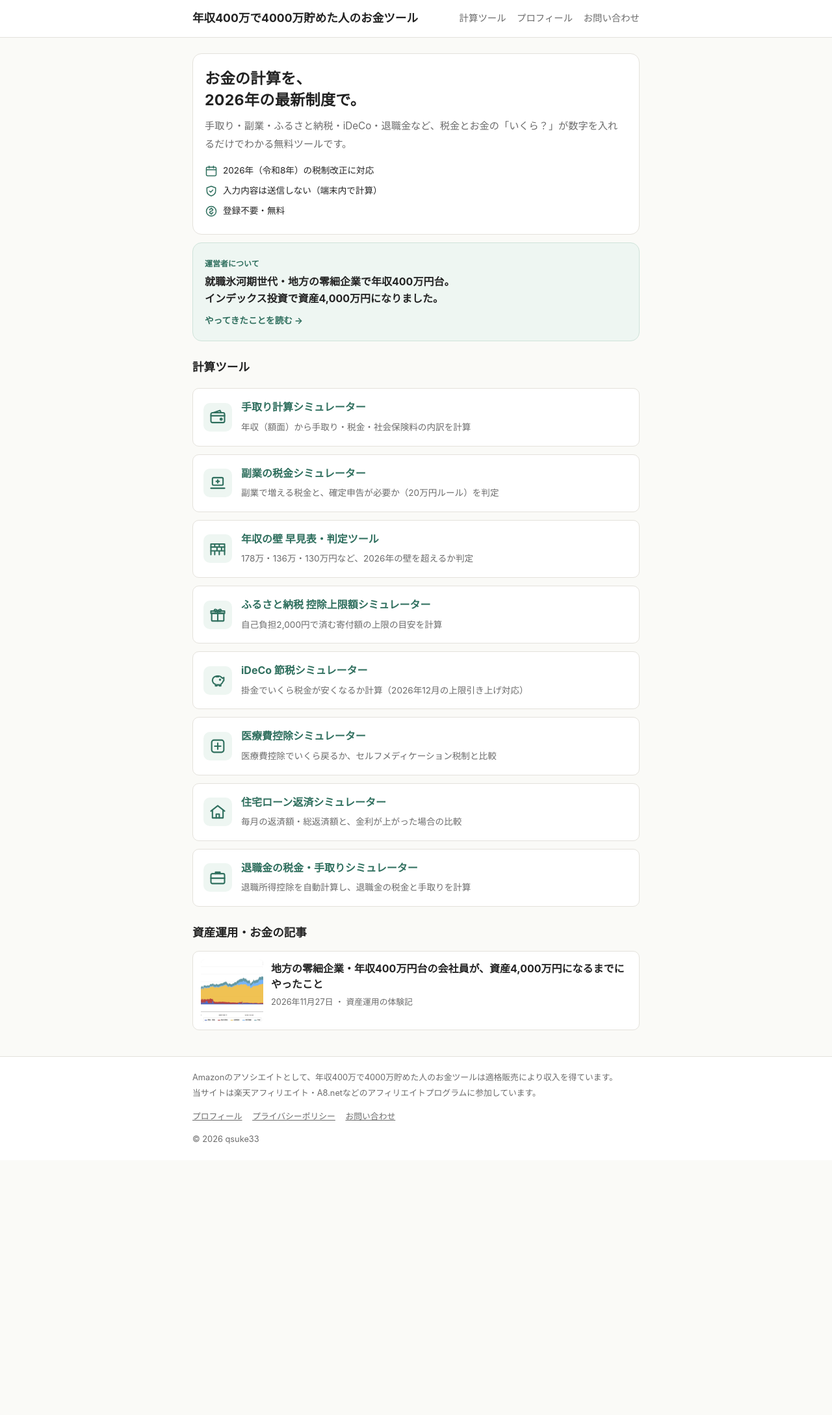
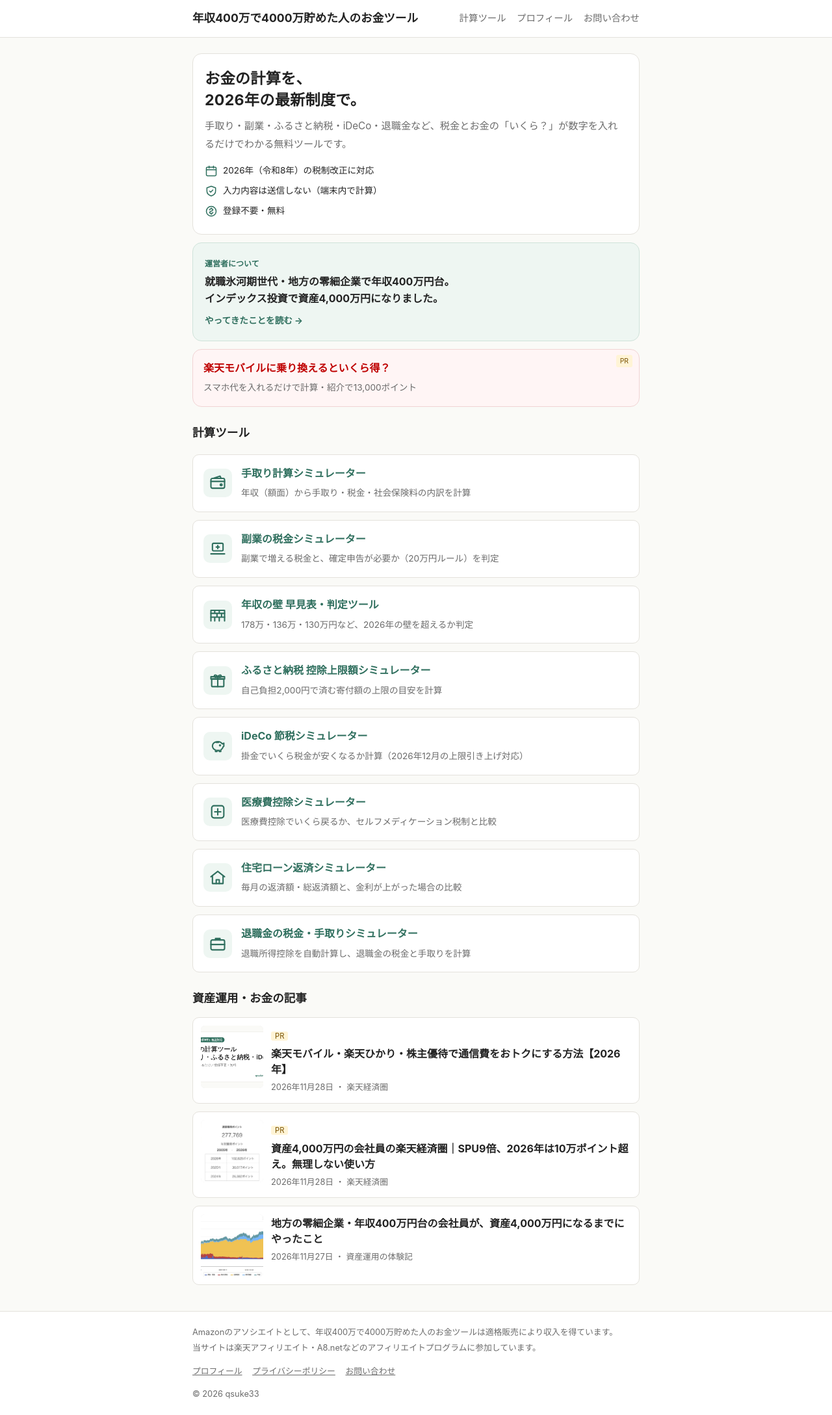
Before and after one commit to qsuke33/qsuke33.github.io, a Jekyll site: the page built from index.html, in a window 1280 px wide. Shown: the whole page at 65% size. Built offline with Jekyll 4.4.1, drawn with Linux system fonts in a browser that asks for light colours; before the commit the page ends 1785 px from its top, so only the background shows below that; part of the change alters nothing that is shown.

Commit message:
楽天経済圏・通信費の記事を公開、楽天モバイル紹介リンクを設定、トップにバナー追加
Co-Authored-By: Claude Opus 5.5 <noreply@anthropic.com>
Claude-Session: https://claude.ai/code/session_01Tt461ja138dTReBfTp5nKs

```diff
--- a/_config.yml
+++ b/_config.yml
@@ -23,7 +23,7 @@ webmaster_verifications:
   google: "bAJYdXUFVpJAni5vPUiA54s0o5_2j1aMw9nI9ruLHZc"
 
 # 楽天モバイルの紹介URL（my 楽天モバイル／Rakuten Link の「紹介する」で取得）。空なら公式キャンペーンページに飛ぶ
-rakuten_mobile_referral_url: ""
+rakuten_mobile_referral_url: "https://r10.to/h55HcN"
 
 # お問い合わせフォーム（Googleフォーム等）のURL。空欄なら「準備中」と表示。
 contact_form_url: ""
--- /dev/null
+++ b/_posts/2026-11-28-rakuten-keizaiken.md
@@ -0,0 +1,119 @@
+---
+title: "資産4,000万円の会社員の楽天経済圏｜SPU9倍、2026年は10万ポイント超え。無理しない使い方"
+category: 楽天経済圏
+section: money
+image: /assets/images/posts/rakuten/point-jisseki.jpg
+description: "年収400万円台で資産4,000万円を貯めた会社員の楽天経済圏の使い方。カード・銀行・証券・モバイル・ひかりでSPUは普段9倍。2026年の獲得ポイントは10万ポイント超え。2026年最新のSPU一覧・お買い物マラソンのルールもまとめました。"
+---
+
+年収400万円台のまま[資産4,000万円になった]({{ '/posts/2026/11/27/shisan-4000man/' | relative_url }})、地方の零細企業勤めの会社員です。
+
+日用品から家電まで、買い物はできるだけ楽天でしています。この記事では、**私が実際に使っている楽天経済圏の組み方**と、2026年11月時点の**SPU・お買い物マラソンのルール**をまとめます。
+
+## 私の楽天ポイントの実績
+
+![楽天PointClubの年別獲得ポイント。2024年26,382ポイント、2025年30,017ポイント、2026年102,625ポイント](/assets/images/posts/rakuten/point-jisseki.jpg)
+
+<p class="caption">楽天PointClub「年別獲得ポイント」の画面（2026年11月時点）</p>
+
+| 年 | 獲得ポイント |
+|---|---|
+| 2024年 | 26,382ポイント |
+| 2025年 | 30,017ポイント |
+| 2026年（11月まで） | **102,625ポイント** |
+| 通算（2005年〜） | 277,769ポイント |
+
+2026年に3倍以上に増えたのは、**楽天ひかりへの乗り換え**と、**妻に楽天モバイルを紹介した**ことが大きいです。どちらもキャンペーンでまとまったポイントがもらえました。くわしくは「[楽天モバイル・楽天ひかり・株主優待で通信費をおトクにする方法]({{ '/posts/2026/11/28/rakuten-tsushinhi/' | relative_url }})」にまとめています。
+
+## 使っている楽天のサービスは5つだけ
+
+| サービス | SPU |
+|---|---|
+| 楽天モバイル | +4倍 |
+| 楽天ひかり（2026年に乗り換え） | +2倍 |
+| 楽天カード | +2倍（通常分+1倍、特典分+1倍） |
+| 楽天銀行 | 最大+0.5倍（カードの引き落としで+0.3倍、給与などの受け取りで+0.2倍） |
+| 楽天証券 | +0.5倍（月3万円以上のポイント投資） |
+
+これで、楽天市場での買い物は**普段9倍前後**になります。
+
+スマホと光回線は、どうせ毎月払う固定費です（[楽天モバイルにするといくら安くなるか計算する]({{ '/rakuten-mobile/' | relative_url }})）。それを楽天にまとめるだけで、SPUの大きな部分（+6倍）が埋まります。逆に、旅行・ファッション・美容など、**ふだん使わないサービスをSPUのためだけに使うことはしていません**。
+
+## 大きな買い物は「お買い物マラソン」と「5と0のつく日」にまとめる
+
+普段の倍率に上乗せできるキャンペーンが2つあります。私は**金額の大きな商品を買うとき**に、これを狙います。
+
+- **お買い物マラソン（ショップ買いまわり）**：期間中に1,000円以上買ったショップの数に応じて、最大10倍まで上がります（要エントリー）。
+- **5と0のつく日**：毎月5日・10日・15日・20日・25日・30日。エントリーして楽天カードで払うと、ポイントが4倍（楽天カードの特典を含む。上乗せ分の上限は1,000ポイント）になります。エントリーは開催日ごとに毎回必要です。
+
+<!-- TODO: 一番お得だった買い物の例（本人から後日） -->
+
+## ポイントの使い道：ガソリンや普段の買い物に
+
+貯まったポイントは、**ガソリン代**や、ふだんの買い物の支払いに使っています。SPUなどでもらえるポイントの多くは**期間限定ポイント**（もらった翌月末まで）なので、使い道を決めておくと失効しません。
+
+## 一番大事なルール：ポイントのために無理な買い物をしない
+
+楽天経済圏で一番の落とし穴は、**ポイント目当てで要らない物を買ってしまうこと**です。
+
+- 買いまわりのショップ数を増やすために、要らない物を買わない
+- 「10倍だから」と、予定になかった物を買わない
+
+ポイントは「どうせ買う物」を安く買うためのおまけです。私が資産を増やせたのは、ポイントよりも**使わないお金を投資に回し続けたこと**のほうがずっと大きいです。
+
+---
+
+## 2026年最新：SPU（スーパーポイントアッププログラム）一覧
+
+楽天の公式ページで確認した、2026年11月時点の内容です。最大18.5倍（通常の1倍を含む）です。
+
+| サービス | 倍率 | 条件（要約） | 月の上限 |
+|---|---|---|---|
+| 楽天モバイル | +4倍 | 契約＋エントリー | 2,000pt |
+| 楽天モバイル キャリア決済 | +2倍 | 月2,000円以上の支払い＋エントリー | 1,000pt |
+| Rakuten Turbo／楽天ひかり | +2倍 | 契約＋エントリー | 1,000pt |
+| 楽天カード（通常分） | +1倍 | 楽天市場でカード払い | なし |
+| 楽天カード（特典分） | +1倍 | 楽天市場でカード払い | 1,000pt（プレミアムは5,000pt） |
+| 楽天銀行＋楽天カード | 最大+0.5倍 | 引き落とし口座で+0.3倍、給与・賞与・年金の受け取りで+0.2倍 | 1,000pt |
+| 楽天証券（投資信託） | +0.5倍 | 月3万円以上のポイント投資（1ポイント以上使う） | 2,000pt |
+| 楽天証券（米国株式） | +0.5倍 | 月3万円以上のポイント投資（円貨決済） | 2,000pt |
+| 楽天ウォレット | +0.5倍 | 暗号資産を月3万円以上購入 | 1,000pt |
+| 楽天ポイントカード＋ファミリーマート | +0.5倍 | 提示して月3,000円以上 | 500pt |
+| 楽天でんき | +0.5倍 | 前月5,500円以上の利用＋カード払い | 1,000pt |
+| 楽天トラベル | +1倍 | 月1回5,000円以上の予約と利用 | 1,000pt |
+| 楽天ブックス | +0.5倍 | 月1回1注文3,000円以上 | 500pt |
+| 楽天Kobo | +0.5倍 | 月1回1注文3,000円以上 | 500pt |
+| 楽天ラクマ | +0.5倍 | 月2,000円以上の販売・発送 | 500pt |
+| Rakuten Fashionアプリ | +0.5倍 | 月1回1注文5,000円以上 | 1,000pt |
+| 楽天ビューティ | +0.5倍 | 月1回3,000円以上 | 500pt |
+| Rakuten Pasha | +0.5倍 | アイテムクーポンで月500pt以上 | 1,000pt |
+| 楽天Kドリームス | +0.5倍 | 月1万円以上の投票 | 2,000pt |
+
+**知っておきたいポイント**
+- エントリーが必要なのは、楽天モバイル・楽天モバイル キャリア決済・Rakuten Turbo／楽天ひかりの3つだけです（一度エントリーすれば続きます）。
+- ポイントの対象は**税抜の金額**です。
+- サービスごとに**月の上限**があります。上限を超えた分は、SPUの上乗せが付きません。
+- SPUでもらえるポイントの多くは**期間限定ポイント**で、もらった翌月末までに使う必要があります。
+- 条件は何度も変わっています（2026年7月にもファミリーマートの追加などの変更がありました）。最新の条件は[楽天市場のSPUページ](https://event.rakuten.co.jp/campaign/point-up/everyday/point/)で確認してください。
+
+## お買い物マラソンのルール
+
+- 期間中に**1,000円（税込）以上**買ったショップの数だけ倍率が上がり、**10ショップで最大10倍**（通常1倍＋特典9倍）です。
+- 同じショップで何回買っても1ショップです。
+- **エントリーが必要**です。期間中にエントリーすれば、エントリー前の買い物も対象になります。
+- 特典ポイントには**上限**があり、回によって7,000ポイントや10,000ポイントなどと変わります。上限は毎回、公式ページで確認してください。
+- SPUとは別に計算されるので、両方もらえます。
+
+詳しくは[楽天市場のお買い物マラソンのガイド](https://event.rakuten.co.jp/campaign/point-up/marathon/guide/)にあります。
+
+## まとめ
+
+- 楽天経済圏は、**固定費（スマホ・光回線）とカード・銀行・証券**をまとめるだけで、SPUの大部分が埋まります。
+- 大きな買い物は**お買い物マラソンや5と0のつく日**に合わせます。
+- **ポイントのために無理な買い物をしない**。これが一番大事です。
+
+浮いたお金を投資に回すなら、まず自分の手取りと、いくら回せるかを把握するところからです。
+
+- [手取り計算シミュレーター]({{ '/tools/tedori/' | relative_url }})
+- [ふるさと納税 控除上限額シミュレーター]({{ '/tools/furusato/' | relative_url }})
+- [iDeCo 節税シミュレーター]({{ '/tools/ideco/' | relative_url }})
--- /dev/null
+++ b/_posts/2026-11-28-rakuten-tsushinhi.md
@@ -0,0 +1,88 @@
+---
+title: "楽天モバイル・楽天ひかり・株主優待で通信費をおトクにする方法【2026年】"
+category: 楽天経済圏
+section: money
+description: "楽天ひかりに乗り換え、妻に楽天モバイルを紹介し、楽天グループの株主優待で回線を1年無料に。資産4,000万円の会社員が実際にやった、通信費を下げてポイントを増やす方法を、2026年11月時点の公式条件とあわせてまとめました。"
+---
+
+年収400万円台で[資産4,000万円になった]({{ '/posts/2026/11/27/shisan-4000man/' | relative_url }})会社員です。
+
+2026年、私の楽天ポイントは**前の年の3倍以上（10万ポイント超え）**になりました（[楽天経済圏の記事]({{ '/posts/2026/11/28/rakuten-keizaiken/' | relative_url }})）。大きかったのは、次の3つです。
+
+1. **楽天ひかりに乗り換えた**
+2. **妻に楽天モバイルを紹介した**
+3. **楽天グループの株主優待で、楽天モバイルの回線を無料で使っている**
+
+どれも、毎月必ず払う通信費の話です。条件は2026年11月時点で、楽天の公式ページで確認した内容です。キャンペーンはよく変わるので、申し込む前に必ず公式ページを確認してください。
+
+## 1. 楽天ひかり：楽天モバイルとセットで毎月1,000ポイント
+
+楽天ひかりは、楽天モバイル（Rakuten最強プラン）と一緒に使うと、**「最強おうちプログラム」で毎月1,000ポイント**がもらえます。期限の決まっていない「永年」の特典です。
+
+| 項目 | 内容 |
+|---|---|
+| 月額料金 | マンション 4,180円／ファミリー（戸建て） 5,280円（税込） |
+| 最強おうちプログラム | 楽天ひかり＋Rakuten最強プランの利用で**毎月1,000ポイント** |
+| 工事費 | 最大22,000円を、24か月に分けてポイントで還元（**実質0円**） |
+| SPU | 楽天ひかりの契約で、楽天市場の買い物が**+2倍** |
+| 注意 | 2年ごとの契約更新で、期間中の解約は契約解除料あり。初めて申し込む人が対象 |
+
+**ポイントは「乗り換え」でも工事がいらない場合が多いこと。** すでにフレッツ光や他社の光回線（光コラボ）を使っている場合は、家の中の工事なしで切り替えられます。
+
+毎月1,000ポイントは、年間で12,000ポイントです。光回線はどこかと必ず契約するものなので、楽天モバイルを使っているなら、選ばない理由はあまりありません。
+
+詳しい条件：[楽天ひかり 最強おうちプログラム（公式）](https://network.mobile.rakuten.co.jp/hikari/campaign/home-internet/)
+
+## 2. 楽天モバイルの紹介：紹介した側も7,000ポイント
+
+楽天モバイルには、家族や友人を紹介すると**お互いにポイントがもらえる**キャンペーンがあります。私は妻に紹介しました。
+
+| | もらえるポイント |
+|---|---|
+| 紹介した人 | **7,000ポイント** |
+| 紹介された人（他社から電話番号そのまま乗り換え） | **13,000ポイント** |
+| 紹介された人（新しい番号で申し込み） | 12,000ポイント |
+
+- 紹介された人が、**楽天モバイルを初めて申し込む**場合が対象です。
+- 紹介した人も、Rakuten最強プランなどを契約している必要があります。
+- ポイントは期間限定ポイントで、数か月に分けてもらえます。
+- 紹介できる人数に上限はなく、家族・親戚・パートナーも対象です。
+
+**家族のスマホを楽天モバイルにまとめるなら、紹介を使わないと損**です。家族で申し込むときは、まず1人が契約して、その人から残りの家族を紹介すると、全員分のポイントがもらえます。
+
+<p class="cta-inline"><a class="btn btn-rakuten" href="{{ '/rakuten-mobile/' | relative_url }}">楽天モバイルでいくら安くなるか計算する（紹介で13,000ポイント）</a></p>
+
+詳しい条件：[楽天モバイル紹介キャンペーン（公式）](https://network.mobile.rakuten.co.jp/campaign/referral/)
+
+## 3. 楽天グループの株主優待：楽天モバイルが最大1年無料
+
+意外と知られていないのが、**楽天グループ（4755）の株主優待**です。
+
+- **12月末に100株以上**持っていると、楽天モバイルの**音声＋データ30GB／月の回線が6か月無料**になります。
+- さらに**翌年6月末も同じ株主番号で100株以上**持ち続けていると、**もう6か月延長**されます。つまり**最大1年無料**です。
+- 申し込みは、3月ごろに届く通知書の専用サイトから行います。
+
+私も100株を持っていて、この優待の回線を使っています。
+
+**注意点**
+- 優待でもらった回線は、**楽天モバイルのSPU（+4倍）の対象外**です。SPUを上げたい場合は、通常の楽天モバイル契約が別に必要です。
+- 株価は上がり下がりします。優待のために買った株が値下がりすれば、無料になる通信費より大きく損をすることもあります。
+- 優待の内容は毎年発表されます。ここに書いたのは2025年12月末の株主向け（第29期）の内容です。
+- 12月末の株主になるには、**権利付最終日**までに株を買って持っている必要があります。日付は証券会社のサイトで確認してください。
+
+詳しい条件：[楽天グループ 株主優待制度（公式）](https://corp.rakuten.co.jp/investors/stock/preferential.html)
+
+<p class="cta-inline"><a class="btn btn-rakuten" href="{{ '/rakuten-mobile/' | relative_url }}">楽天モバイルでいくら安くなるか計算する（紹介で13,000ポイント）</a></p>
+
+## まとめ：通信費は「どうせ払うお金」だから効く
+
+- スマホと光回線は、毎月必ず払う固定費です。それを楽天にまとめるだけで、**SPUが+6倍**になり、**毎月1,000ポイント**ももらえます。
+- 家族を楽天モバイルにするなら、**紹介キャンペーン**でお互いにポイントがもらえます。
+- 楽天グループの株を100株持てば、**株主優待で回線が最大1年無料**です（株価の変動には注意）。
+
+浮いた通信費をどう使うかは、まず手取りと毎月の支出を把握するところからです。
+
+- [手取り計算シミュレーター]({{ '/tools/tedori/' | relative_url }})
+- [iDeCo 節税シミュレーター]({{ '/tools/ideco/' | relative_url }})
+
+<p class="note">※この記事は2026年11月時点の公式情報と私個人の体験に基づいています。キャンペーンや株主優待の内容は変更・終了することがあります。株式の購入は、特定の銘柄をすすめるものではありません。</p>
--- a/assets/css/style.css
+++ b/assets/css/style.css
@@ -152,3 +152,9 @@ main.wrap { padding-top: 20px; padding-bottom: 40px; }
 .lp-final { margin: 28px 0 8px; padding: 20px 16px; background: var(--card); border: 2px solid var(--rakuten); border-radius: 14px; text-align: center; }
 .lp-final p { margin: 0 0 14px; }
 .lp .kabe-table td:first-child { white-space: normal; }
+.cta-inline { margin: 20px 0; text-align: center; }
+.cta-inline .btn { display: block; max-width: 420px; margin: 0 auto; border-radius: 999px; }
+.rm-banner { display: block; margin: 12px 0 0; padding: 14px 16px; border-radius: 14px; background: #fff5f5; border: 1px solid #f1d4d4; color: var(--fg); text-decoration: none; position: relative; }
+.rm-banner strong { display: block; color: var(--rakuten); font-size: 1rem; }
+.rm-banner span:last-child { font-size: .85rem; color: var(--muted); }
+.rm-pr { position: absolute; top: 8px; right: 10px; font-size: .65rem; color: var(--pr-fg); background: var(--pr-bg); padding: 0 6px; border-radius: 3px; }
--- a/index.html
+++ b/index.html
@@ -20,6 +20,8 @@ layout: default
 </a>
 {%- endif %}
 
+<a class="rm-banner" href="{{ '/rakuten-mobile/' | relative_url }}"><span class="rm-pr">PR</span><strong>楽天モバイルに乗り換えるといくら得？</strong><span>スマホ代を入れるだけで計算・紹介で13,000ポイント</span></a>
+
 <h2 class="section-title">計算ツール</h2>
 {% include tool-list.html %}
 
--- a/privacy.md
+++ b/privacy.md
@@ -13,6 +13,7 @@ permalink: /privacy/
 - **Amazonアソシエイト**：Amazonのアソシエイトとして、当サイトは適格販売により収入を得ています。Amazon.co.jp を宣伝しリンクすることによってサイトが紹介料を獲得できる手段を提供することを目的に設定されたアフィリエイトプログラムです。
 - **楽天アフィリエイト**
 - **A8.net**（株式会社ファンコミュニケーションズ）
+- **楽天モバイルの紹介キャンペーン**：運営者の紹介リンクから申し込まれると、運営者にも楽天ポイントが進呈されます
 
 これらのリンクをクリックすると、各事業者がCookie等を利用して、購入の計測などのために情報を取得する場合があります。取得される情報や利用目的については、各事業者のプライバシーポリシーをご確認ください。
 
```
